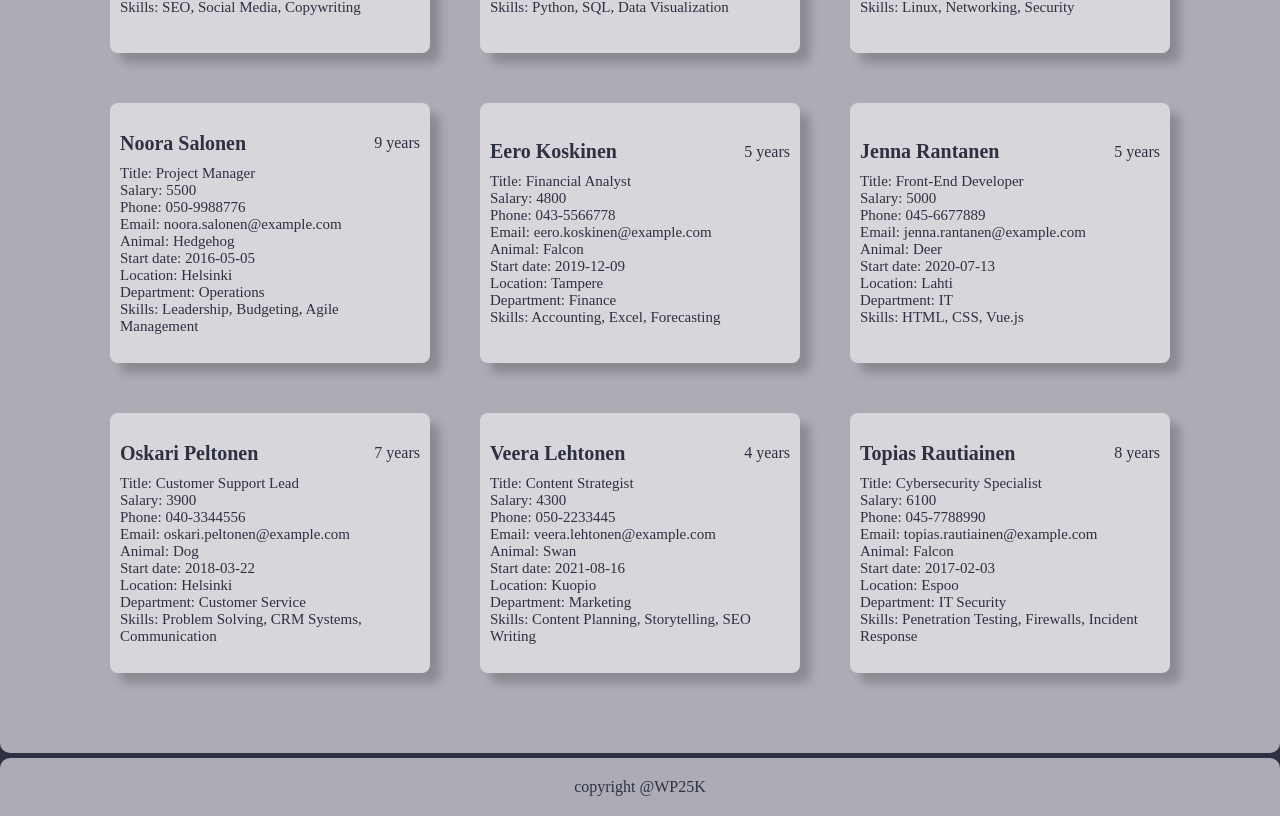
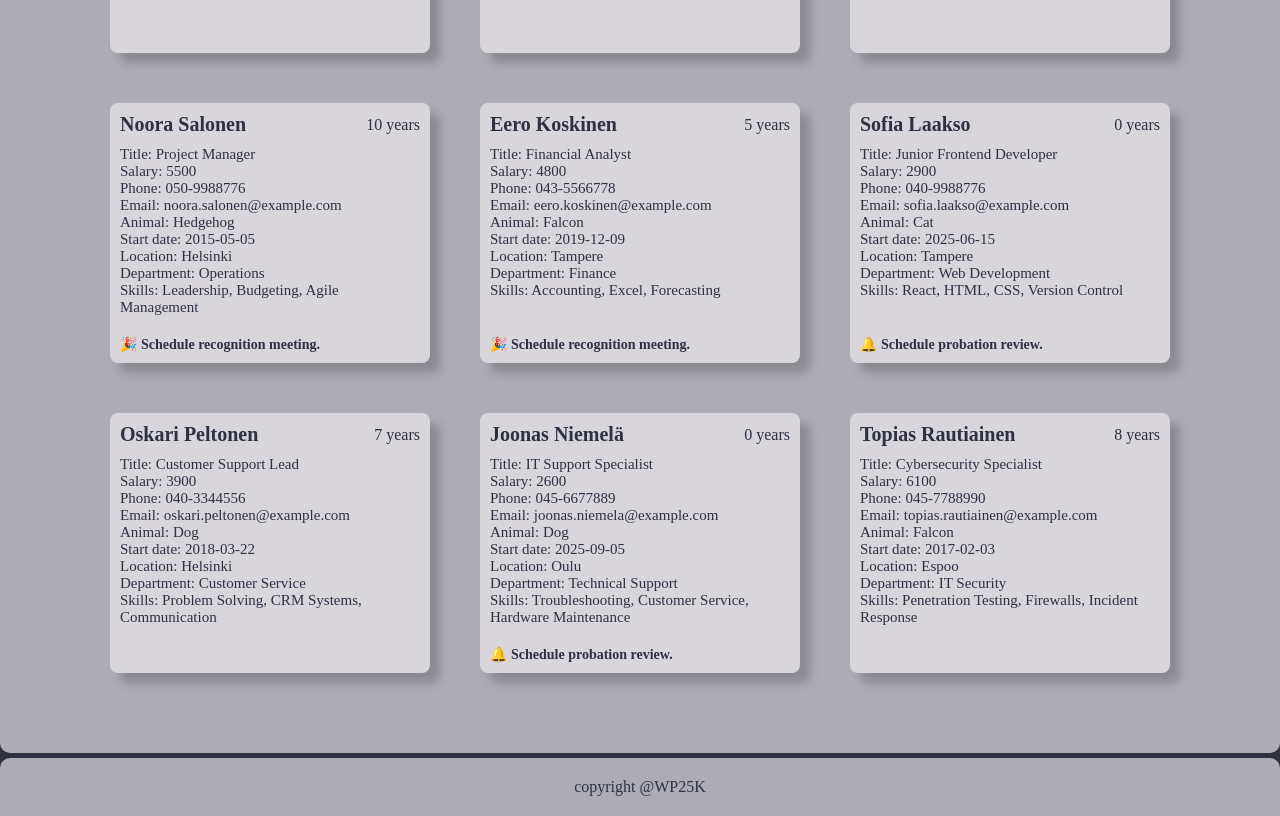
Before and after one commit to bean-123/hrApp, a React (Vite) app: page / in a window 1280 px wide. Shown: the part 679-1495 px from the top of the page. Built offline with nearby package versions, Linux system fonts and the light colour scheme.

Commit message:
Add alerts to personCard

```diff
--- a/src/components/PersonCard.jsx
+++ b/src/components/PersonCard.jsx
@@ -11,6 +11,13 @@ const PersonCard = (props) => {
     (today.getMonth() === start.getMonth && today.getDate() >= start.Date());
 
   const totalYears = hasHadAnniversary ? years : years - 1;
+
+  let reminderMessage = "";
+  if (totalYears < 0.5) {
+    reminderMessage = "🔔 Schedule probation review.";
+  } else if (totalYears % 5 === 0 && totalYears !== 0) {
+    reminderMessage = "🎉 Schedule recognition meeting.";
+  }
 
   return (
     <div className={styles.Person}>
@@ -29,6 +36,7 @@ const PersonCard = (props) => {
         <p className={styles.department}>Department: {props.department}</p>
         <p className={styles.skills}>Skills: {props.skills}</p>
       </div>
+      {reminderMessage && <p className={styles.reminder}>{reminderMessage}</p>}
     </div>
   );
 };
--- a/src/components/PersonCard.module.css
+++ b/src/components/PersonCard.module.css
@@ -1,7 +1,7 @@
 .Person {
   display: flex;
   flex-direction: column;
-  justify-content: center;
+  justify-content: flex-start;
   text-align: left;
   background-color: #d8d5db;
   border-radius: 8px;
@@ -9,6 +9,7 @@
   padding: 10px;
   width: 300px;
   height: 240px;
+  position: relative;
 }
 
 .maintext {
@@ -25,4 +26,12 @@
 
 .personinfo {
   font-size: 15px;
+  flex: 1;
 }
+
+.reminder {
+  margin-top: auto;
+  font-weight: bold;
+  padding-top: 10px;
+  font-size: 14px;
+}
--- a/src/data.js
+++ b/src/data.js
@@ -7,7 +7,7 @@ export default [
     phone: "040-1234567",
     email: "aino.virtanen@example.com",
     animal: "Owl",
-    startDate: "2018-04-01",
+    startDate: "2010-04-01",
     location: "Helsinki",
     department: "Human Resources",
     skills: ["Recruiting", "Communication", "Employee Relations"],
@@ -85,7 +85,7 @@ export default [
     phone: "050-9988776",
     email: "noora.salonen@example.com",
     animal: "Hedgehog",
-    startDate: "2016-05-05",
+    startDate: "2015-05-05",
     location: "Helsinki",
     department: "Operations",
     skills: ["Leadership", "Budgeting", "Agile Management"],
@@ -105,16 +105,16 @@ export default [
   },
   {
     id: 9,
-    name: "Jenna Rantanen",
-    title: "Front-End Developer",
-    salary: 5000,
-    phone: "045-6677889",
-    email: "jenna.rantanen@example.com",
-    animal: "Deer",
-    startDate: "2020-07-13",
-    location: "Lahti",
-    department: "IT",
-    skills: ["HTML", "CSS", "Vue.js"],
+    name: "Sofia Laakso",
+    title: "Junior Frontend Developer",
+    salary: 2900,
+    phone: "040-9988776",
+    email: "sofia.laakso@example.com",
+    animal: "Cat",
+    startDate: "2025-06-15", // about 4 months ago
+    location: "Tampere",
+    department: "Web Development",
+    skills: ["React", "HTML", "CSS", "Version Control"],
   },
   {
     id: 10,
@@ -131,16 +131,16 @@ export default [
   },
   {
     id: 11,
-    name: "Veera Lehtonen",
-    title: "Content Strategist",
-    salary: 4300,
-    phone: "050-2233445",
-    email: "veera.lehtonen@example.com",
-    animal: "Swan",
-    startDate: "2021-08-16",
-    location: "Kuopio",
-    department: "Marketing",
-    skills: ["Content Planning", "Storytelling", "SEO Writing"],
+    name: "Joonas Niemelä",
+    title: "IT Support Specialist",
+    salary: 2600,
+    phone: "045-6677889",
+    email: "joonas.niemela@example.com",
+    animal: "Dog",
+    startDate: "2025-09-05", // less than 2 months ago
+    location: "Oulu",
+    department: "Technical Support",
+    skills: ["Troubleshooting", "Customer Service", "Hardware Maintenance"],
   },
   {
     id: 12,
```
